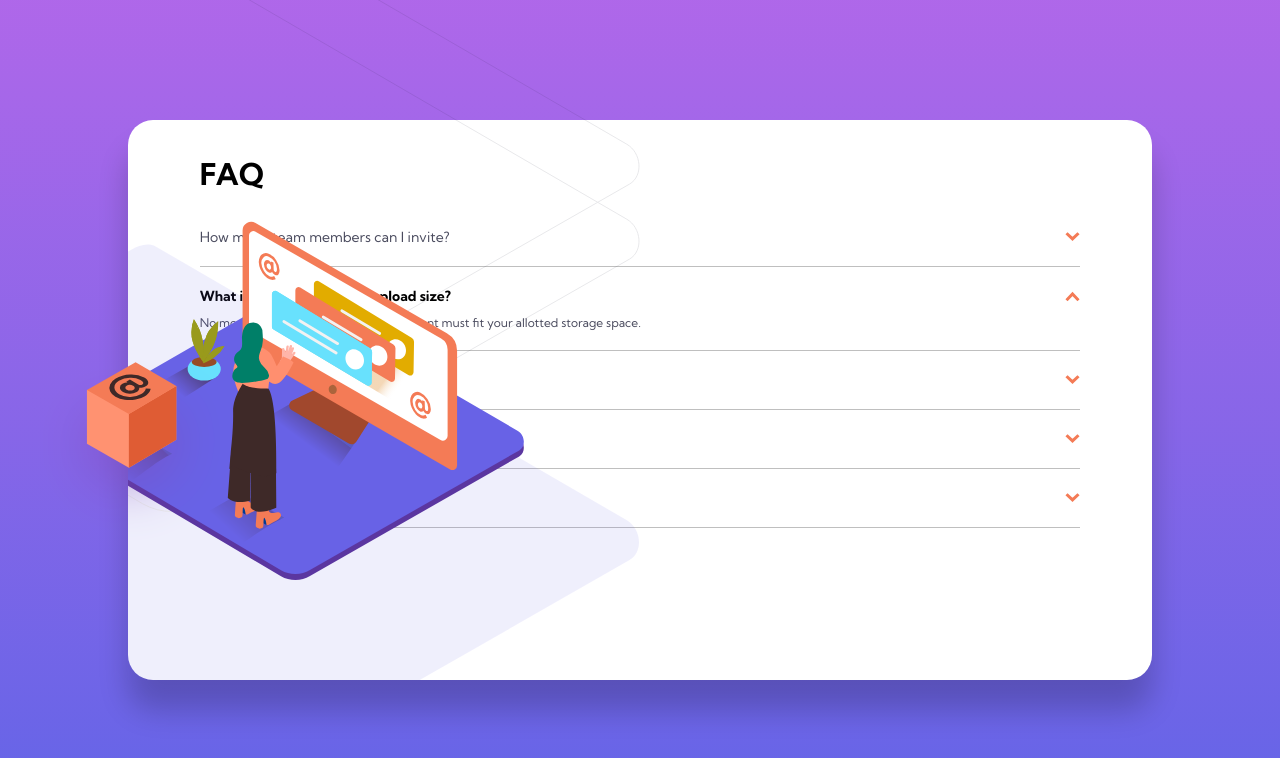
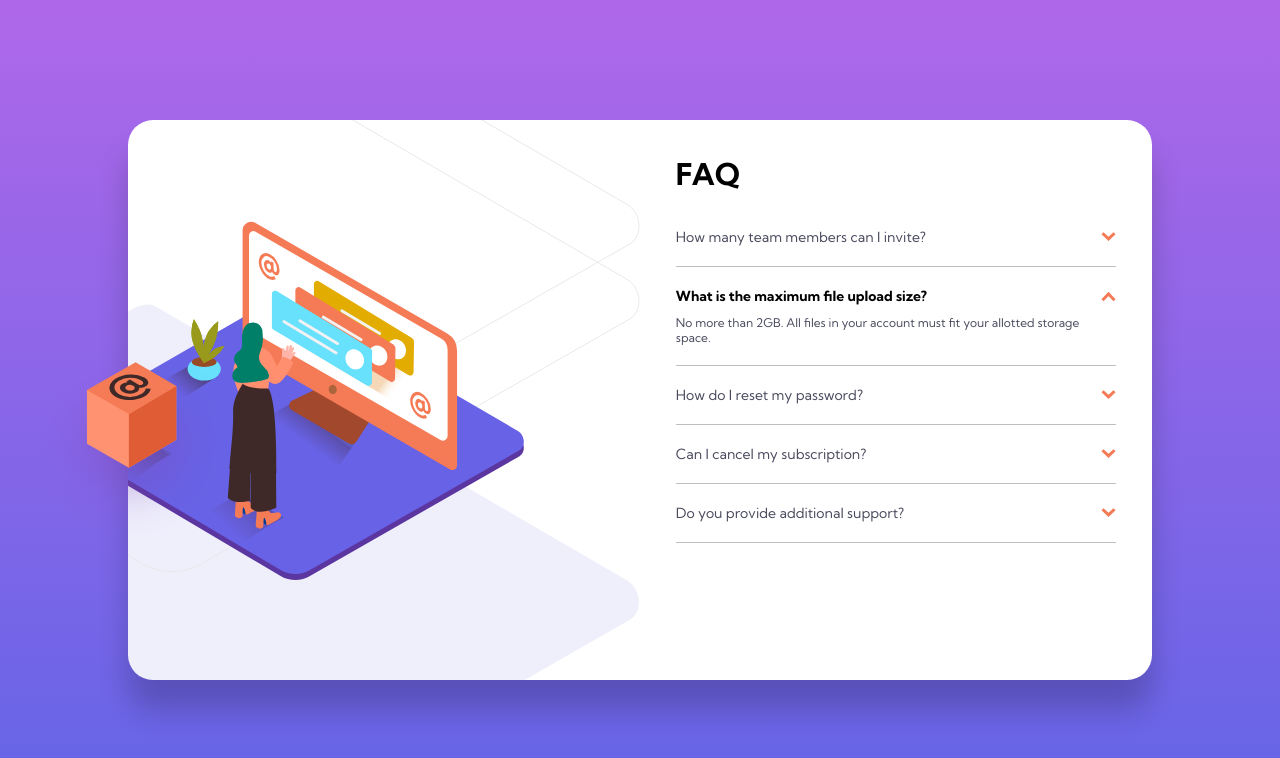
Before and after one commit to dlfigueira-frontendmentor/faq-accordion-card, an Angular app: page / in a window 1280 px wide. Shown: the top 758 px of the page. Built offline with nearby package versions, Linux system fonts and the light colour scheme.

Commit message:
Fixed problem with desktop approach

```diff
--- a/src/app/app.component.css
+++ b/src/app/app.component.css
@@ -29,6 +29,8 @@
 }
 
 .faq-accordion-card {
+  display: flex;
+  flex-direction: column;
   height: 75%;
   width: 90%;
   padding-bottom: 10px;
@@ -158,9 +160,8 @@
   }
 
   .faq-accordion-card__illustration-background {
-    height: 85%;
+    height: 70%;
     width: 40%;
-    top: 0;
     left: auto;
     background: url("../assets/bg-pattern-desktop.svg") no-repeat center right;
   }
```
